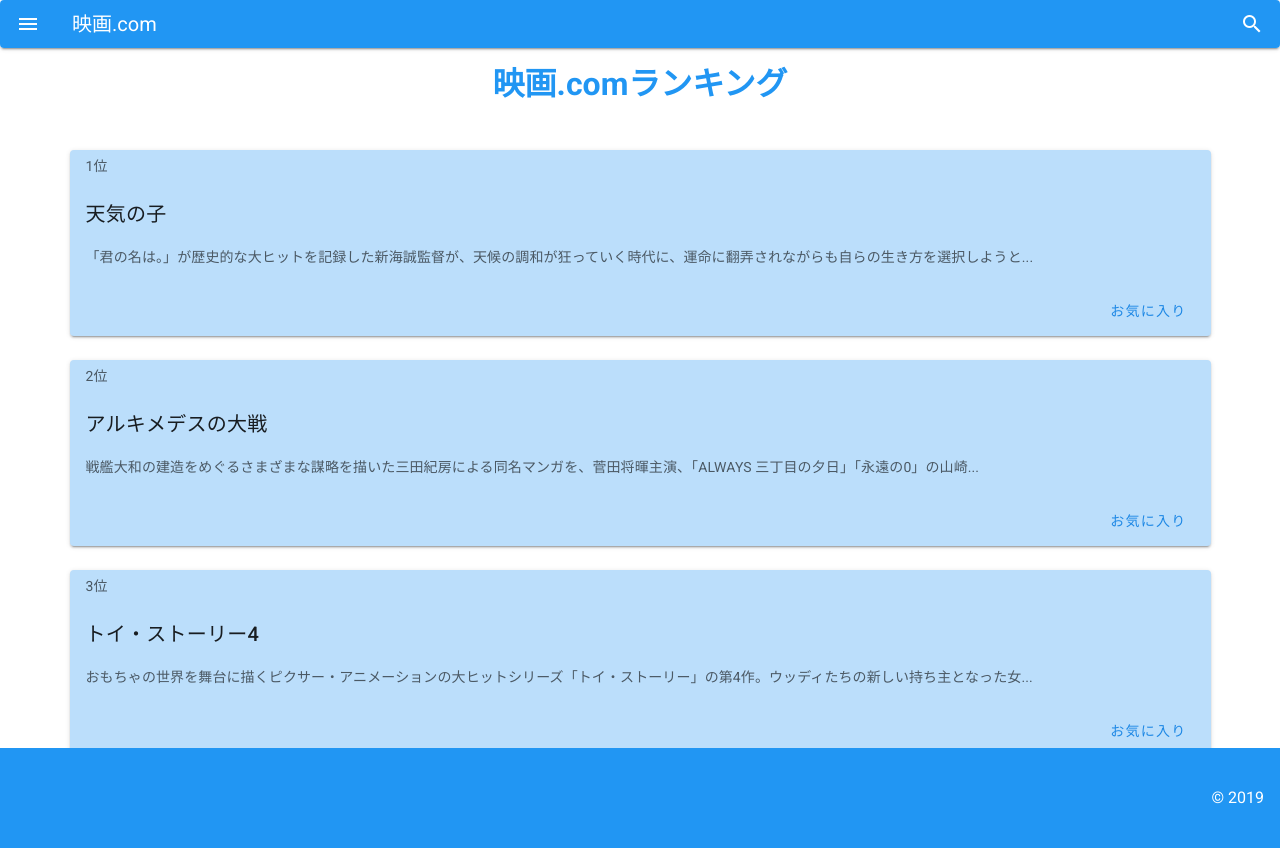
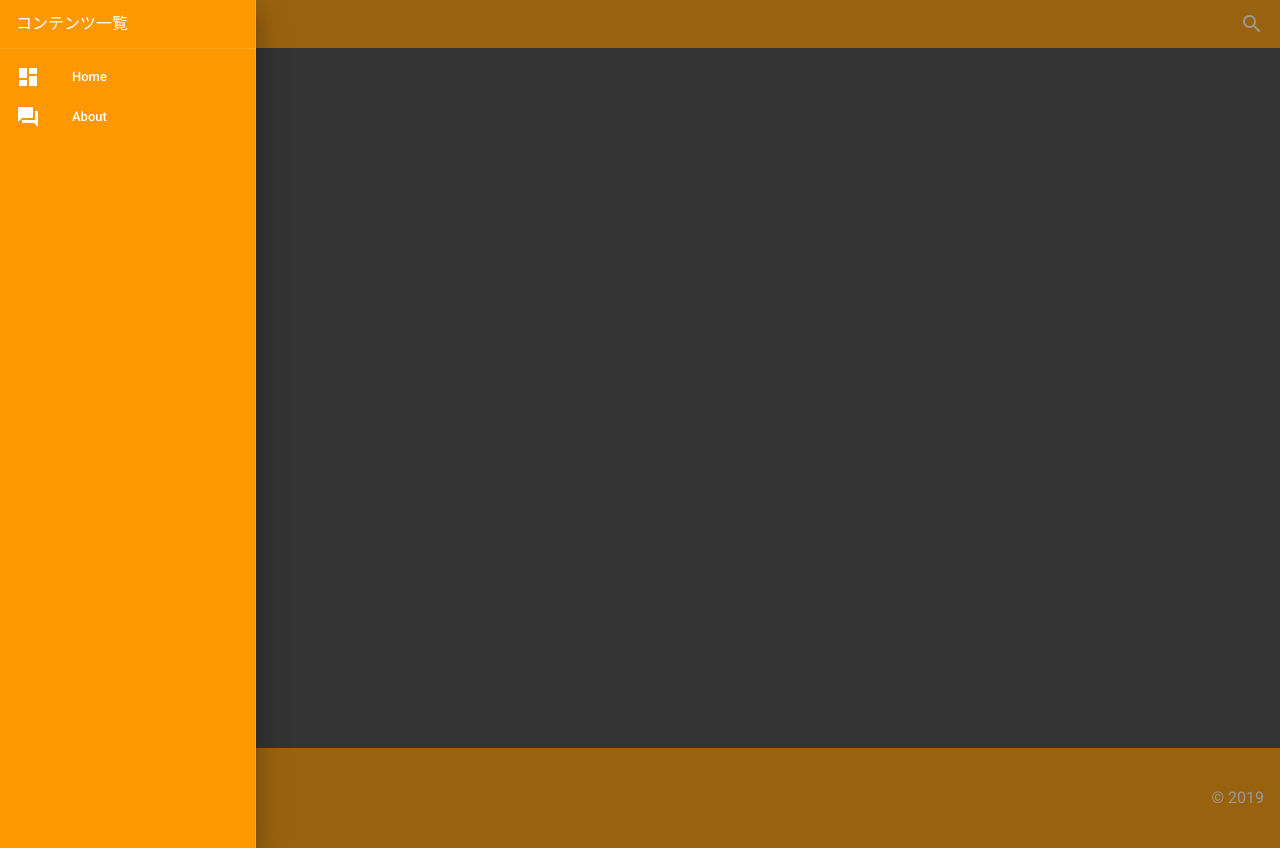
Before and after one commit to NakajimaShunsuke/YhooChannel, a Vue app: page / in a window 1280 px wide. Both pictures are taken after a click on the button 28 px from the left and 24 px from the top of the page. Built offline with nearby package versions, Linux system fonts and the light colour scheme; no server answers.

Commit message:
全体のデザイン変更

```diff
--- a/src/App.vue
+++ b/src/App.vue
@@ -2,7 +2,14 @@
   <v-app>
     <app-bar />
 
-    <v-sheet id="scrolling-techniques-7" class="overflow-y-auto sheet" max-height="700">
+    <v-sheet
+      color="grey darken-3"
+      id="scrolling-techniques-7"
+      class="overflow-y-auto sheet"
+      max-height="700"
+      min-height="700"
+      style="border-radius:0"
+    >
       <router-view />
     </v-sheet>
 
@@ -20,9 +27,3 @@
   }
 };
 </script>
-
-<style>
-.sheet {
-  overflow-x: hidden;
-}
-</style>
--- a/src/components/AppBar.vue
+++ b/src/components/AppBar.vue
@@ -1,9 +1,10 @@
 <template>
-  <v-card>
-    <v-app-bar color="blue" dense dark elevate-on-scroll scroll-target="#scrolling-techniques-7">
-      <v-app-bar-nav-icon></v-app-bar-nav-icon>
+  <div>
+    <!-- ヘッダー -->
+    <v-app-bar color="orange" dense dark elevate-on-scroll scroll-target="#scrolling-techniques-7">
+      <v-app-bar-nav-icon @click.stop="drawer = !drawer"></v-app-bar-nav-icon>
 
-      <v-toolbar-title>映画.com</v-toolbar-title>
+      <v-toolbar-title>AdEntertainer</v-toolbar-title>
 
       <v-spacer></v-spacer>
 
@@ -11,5 +12,43 @@
         <v-icon>mdi-magnify</v-icon>
       </v-btn>
     </v-app-bar>
-  </v-card>
+
+    <!-- ナビゲーション -->
+    <v-navigation-drawer v-model="drawer" absolute temporary color="orange" dark>
+      <v-list-item>
+        <v-list-item-content>
+          <v-list-item-title>コンテンツ一覧</v-list-item-title>
+        </v-list-item-content>
+      </v-list-item>
+
+      <v-divider></v-divider>
+
+      <v-list dense>
+        <v-list-item v-for="item in items" :key="item.title" link>
+          <v-list-item-icon>
+            <v-icon>{{ item.icon }}</v-icon>
+          </v-list-item-icon>
+
+          <v-list-item-content>
+            <v-list-item-title>{{ item.title }}</v-list-item-title>
+          </v-list-item-content>
+        </v-list-item>
+      </v-list>
+    </v-navigation-drawer>
+  </div>
 </template>
+<script>
+export default {
+  data() {
+    return {
+      drawer: null,
+
+      // ナビコンテンツ
+      items: [
+        { title: "Home", icon: "dashboard" },
+        { title: "About", icon: "question_answer" }
+      ]
+    };
+  }
+};
+</script>
--- a/src/components/Footer.vue
+++ b/src/components/Footer.vue
@@ -1,5 +1,5 @@
 <template>
-  <v-footer height="100%" color="blue">
+  <v-footer height="100%" color="orange">
     <v-spacer></v-spacer>
     <div class="footer">&copy; {{ new Date().getFullYear() }}</div>
   </v-footer>
--- a/src/router.js
+++ b/src/router.js
@@ -1,6 +1,5 @@
 import Vue from 'vue'
 import Router from 'vue-router'
-import Home from './views/MovieRanking'
 
 Vue.use(Router)
 
@@ -10,7 +9,7 @@
   routes: [{
       path: '/',
       name: 'home',
-      component: Home
+      component: () => import( /* webpackChunkName: "about" */ './views/Home')
     },
     {
       path: '/about',
--- a/src/views/Home.vue
+++ b/src/views/Home.vue
@@ -1,13 +1,7 @@
 <template>
-  <HelloWorld />
+  <div></div>
 </template>
 
 <script>
-import HelloWorld from '../components/HelloWorld';
-
-export default {
-  components: {
-    HelloWorld,
-  },
-};
+export default {};
 </script>
```
